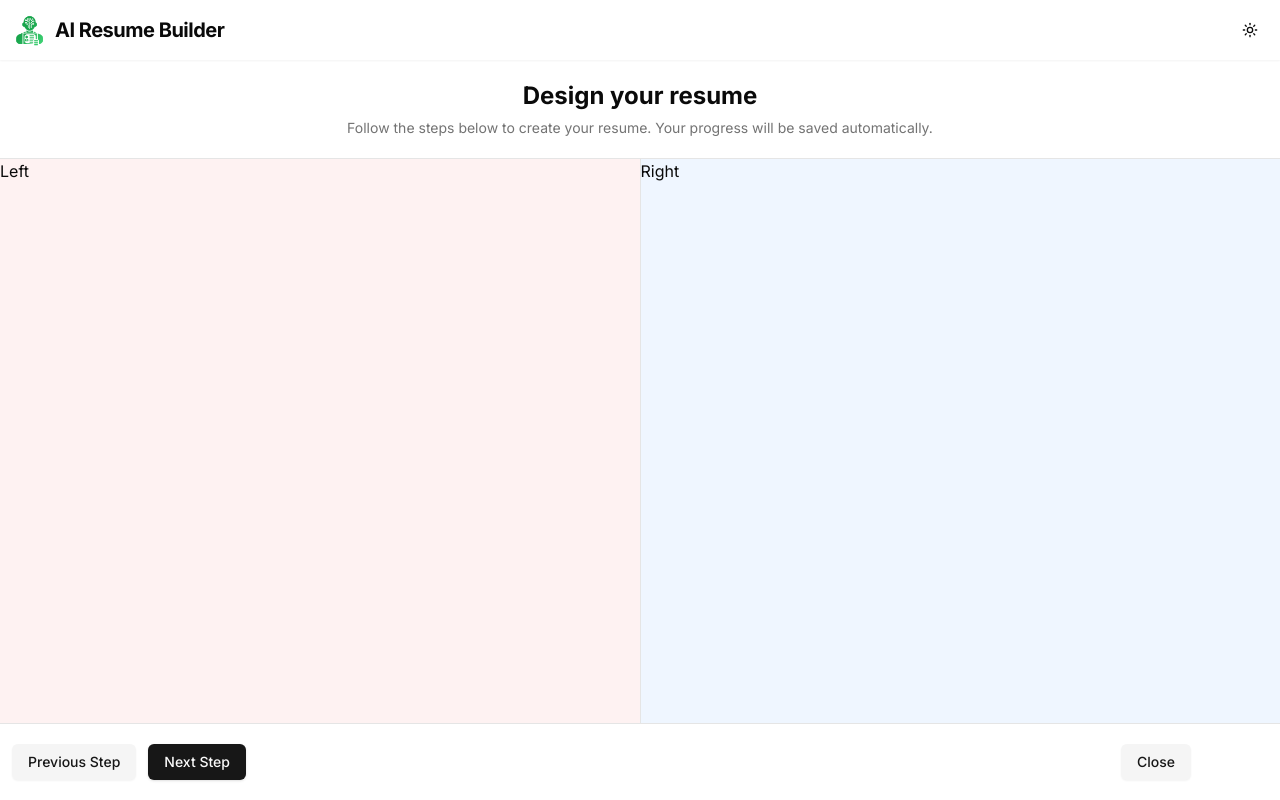
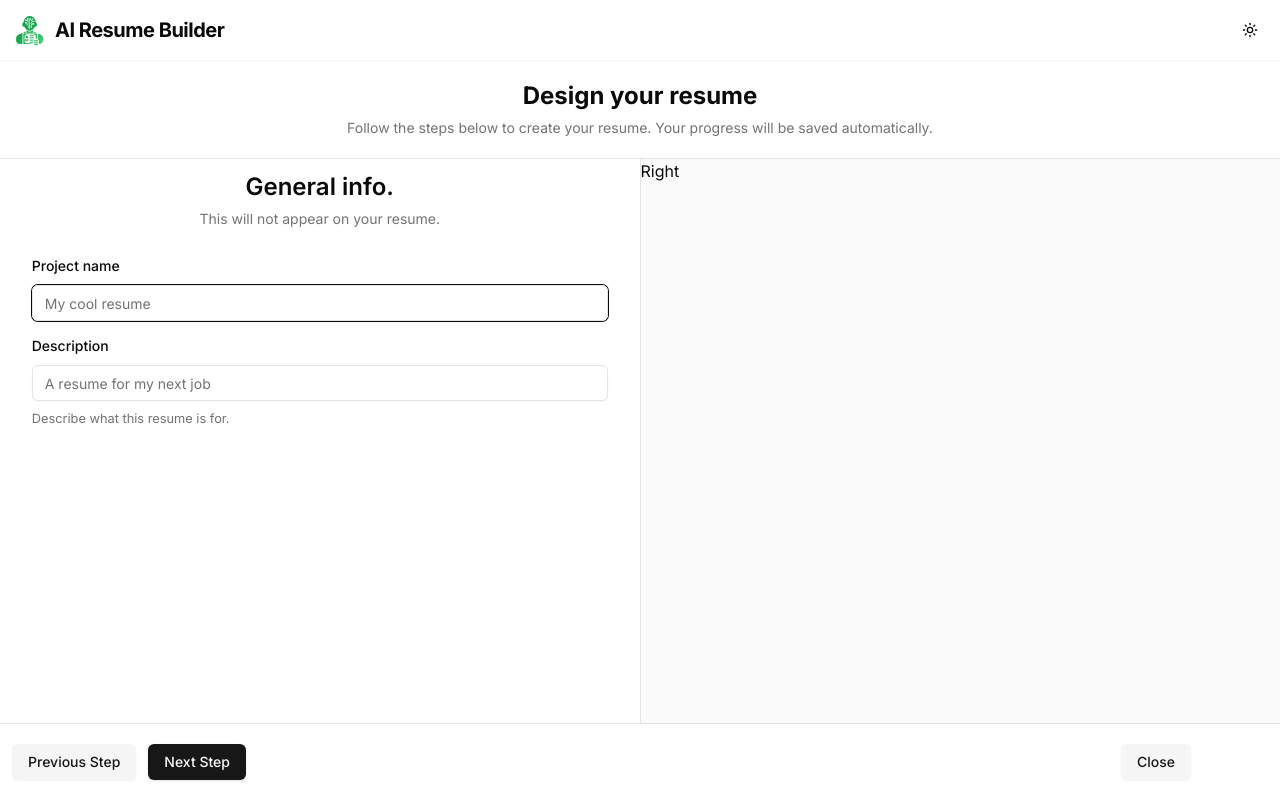
Before and after one commit to NeilRow56/coding_cv, a Next.js app: page /editor in a window 1280 px wide. Built offline with nearby package versions, Linux system fonts and the light colour scheme.

Commit message:
Added General Info form - 1st stage

```diff
--- a/src/app/(main)/editor/ResumeEditor.tsx
+++ b/src/app/(main)/editor/ResumeEditor.tsx
@@ -1,6 +1,9 @@
+'use client'
+
 import { Button } from '@/components/ui/button'
 import Link from 'next/link'
 import React from 'react'
+import GeneralInfoForm from './forms/GeneralInfoForm'
 
 export default function ResumeEditor() {
   return (
@@ -12,11 +15,13 @@ export default function ResumeEditor() {
           saved automatically.
         </p>
       </header>
-      <main className='relative grow bg-green-100'>
+      <main className='relative grow'>
         <div className='absolute bottom-0 top-0 flex w-full'>
-          <div className='w-full bg-red-50 md:w-1/2'>Left</div>
+          <div className='w-full p-3 md:w-1/2'>
+            <GeneralInfoForm />
+          </div>
           <div className='grow md:border-r' />
-          <div className='hidden w-1/2 bg-blue-50 md:flex'>Right</div>
+          <div className='hidden w-1/2 bg-neutral-50 md:flex'>Right</div>
         </div>
       </main>
       <footer className='w-full border-t px-3 py-5'>
--- /dev/null
+++ b/src/app/(main)/editor/forms/GeneralInfoForm.tsx
@@ -0,0 +1,68 @@
+import { generalInfoSchema, GeneralInfoValues } from '@/lib/validation'
+import React from 'react'
+import { useForm } from 'react-hook-form'
+
+import { zodResolver } from '@hookform/resolvers/zod'
+import {
+  Form,
+  FormControl,
+  FormDescription,
+  FormField,
+  FormItem,
+  FormLabel,
+  FormMessage
+} from '@/components/ui/form'
+import { Input } from '@/components/ui/input'
+
+export default function GeneralInfoForm() {
+  const form = useForm<GeneralInfoValues>({
+    resolver: zodResolver(generalInfoSchema),
+    defaultValues: {
+      title: '',
+      description: ''
+    }
+  })
+  return (
+    <div className='mx-auto max-w-xl space-y-6'>
+      <div className='space-y-1.5 text-center'>
+        <h2 className='text-2xl font-semibold'>General info.</h2>
+        <p className='text-sm text-muted-foreground'>
+          This will not appear on your resume.
+        </p>
+      </div>
+      <Form {...form}>
+        <form className='space-y-3'>
+          <FormField
+            control={form.control}
+            name='title'
+            render={({ field }) => (
+              <FormItem>
+                <FormLabel>Project name</FormLabel>
+                <FormControl>
+                  <Input {...field} placeholder='My cool resume' autoFocus />
+                </FormControl>
+                <FormMessage />
+              </FormItem>
+            )}
+          />
+          <FormField
+            control={form.control}
+            name='description'
+            render={({ field }) => (
+              <FormItem>
+                <FormLabel>Description</FormLabel>
+                <FormControl>
+                  <Input {...field} placeholder='A resume for my next job' />
+                </FormControl>
+                <FormDescription>
+                  Describe what this resume is for.
+                </FormDescription>
+                <FormMessage />
+              </FormItem>
+            )}
+          />
+        </form>
+      </Form>
+    </div>
+  )
+}
--- /dev/null
+++ b/src/components/inputs/InputWithLabel.tsx
@@ -0,0 +1,53 @@
+'use client'
+
+import { useFormContext } from 'react-hook-form'
+
+import {
+  FormControl,
+  FormField,
+  FormItem,
+  FormLabel,
+  FormMessage
+} from '@/components/ui/form'
+import { Input } from '@/components/ui/input'
+import { InputHTMLAttributes } from 'react'
+
+type Props<S> = {
+  fieldTitle: string
+  nameInSchema: keyof S & string
+  className?: string
+} & InputHTMLAttributes<HTMLInputElement>
+
+export function InputWithLabel<S>({
+  fieldTitle,
+  nameInSchema,
+  className,
+  ...props
+}: Props<S>) {
+  const form = useFormContext()
+
+  return (
+    <FormField
+      control={form.control}
+      name={nameInSchema}
+      render={({ field }) => (
+        <FormItem>
+          <FormLabel className='text-base' htmlFor={nameInSchema}>
+            {fieldTitle}
+          </FormLabel>
+
+          <FormControl>
+            <Input
+              id={nameInSchema}
+              className={`w-full disabled:text-blue-500 disabled:opacity-75 dark:disabled:text-yellow-300 ${className}`}
+              {...props}
+              {...field}
+            />
+          </FormControl>
+
+          <FormMessage />
+        </FormItem>
+      )}
+    />
+  )
+}
--- /dev/null
+++ b/src/lib/validation.ts
@@ -0,0 +1,10 @@
+import { z } from 'zod'
+
+export const optionalString = z.string().trim().optional().or(z.literal(''))
+
+export const generalInfoSchema = z.object({
+  title: optionalString,
+  description: optionalString
+})
+
+export type GeneralInfoValues = z.infer<typeof generalInfoSchema>
```
